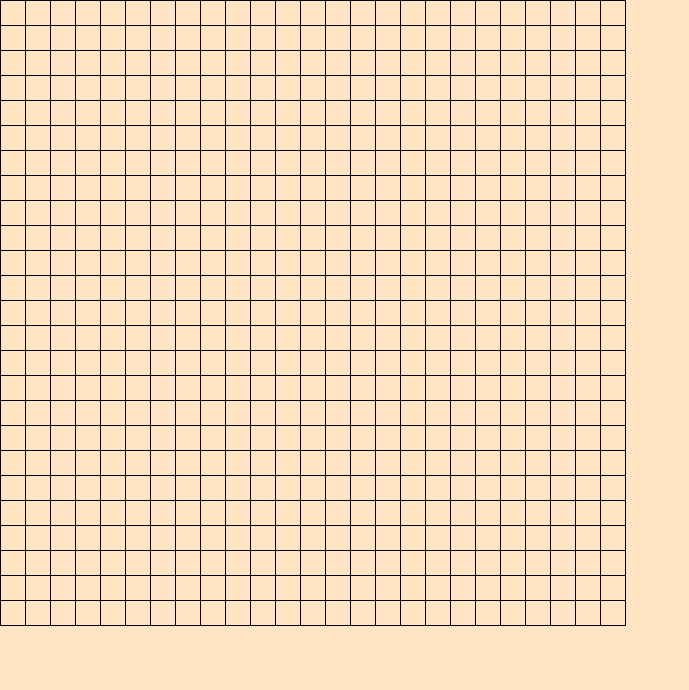
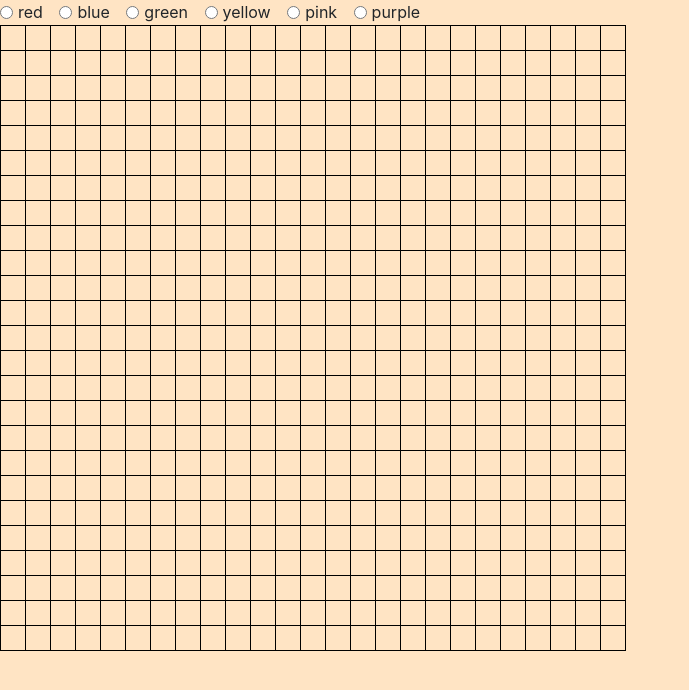
Before and after one commit to CharityBunyon/pixel-art, a website built with webpack: page src/index.html in a window 1280 px wide. Shown: the whole page, without its empty margins (0-689 px from the left). Built offline with nearby package versions, Linux system fonts and the light colour scheme.

Commit message:
added radio buttons

```diff
--- a/src/index.html
+++ b/src/index.html
@@ -8,7 +8,7 @@
 </head>
 <body>
 
-
+  <div id="color-picker"></div>
   <div id="grid"></div>
 
 
--- /dev/null
+++ b/src/javascripts/components/paintbrush/paintbrush.js
@@ -0,0 +1,19 @@
+import utils from '../../helpers/utilities';
+
+const colors = ['red', 'blue', 'green', 'yellow', 'pink', 'purple'];
+
+const printColorPicker = () => {
+  let domString = '';
+  for (let i = 0; i < colors.length; i += 1) {
+    const color = colors[i];
+    domString += `
+    <div class="form-check form-check-inline">
+      <input name="color" class="form-check-input color-choice" type="radio" id="inlineCheckbox1" value="${color}">
+      <label class="form-check-label" for="${color}inlineCheckbox1">${color}</label>
+  </div>
+  `;
+    utils.printToDom('color-picker', domString);
+  }
+};
+
+export default { printColorPicker };
--- a/src/javascripts/main.js
+++ b/src/javascripts/main.js
@@ -1,10 +1,12 @@
 import '../styles/main.scss';
 import grid from './components/grid/grid';
+import paintbrush from './components/paintbrush/paintbrush';
 import 'bootstrap';
 
 
 const init = () => {
   grid.makeGrid();
+  paintbrush.printColorPicker();
 };
 
 init();
```
Also changed, not shown: src/javascripts/components/paintbrush/paintbrush.scss (added).
